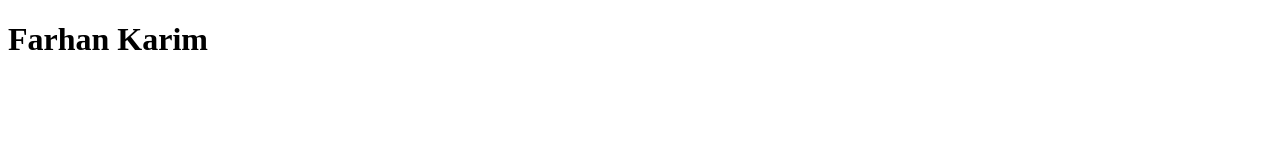
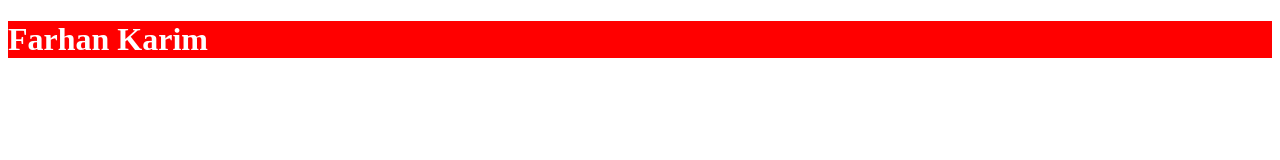
Before and after one commit to SyedMehdi907/mysite, a plain HTML site: page index.html in a window 1280 px wide. Drawn offline with Linux system fonts and the light colour scheme.

Commit message:
Update index.html

```diff
--- a/index.html
+++ b/index.html
@@ -2,9 +2,17 @@
 <html>
 <head>
 	<title></title>
+	<style type="text/css"  >
+
+		h1{
+			background-color: red;
+			color: white;
+		}
+	</style>
 </head>
 <body>
 
-<h1>Farhan Karim</h1>
+<h1 >Farhan Karim</h1>
+
 </body>
 </html>
```
